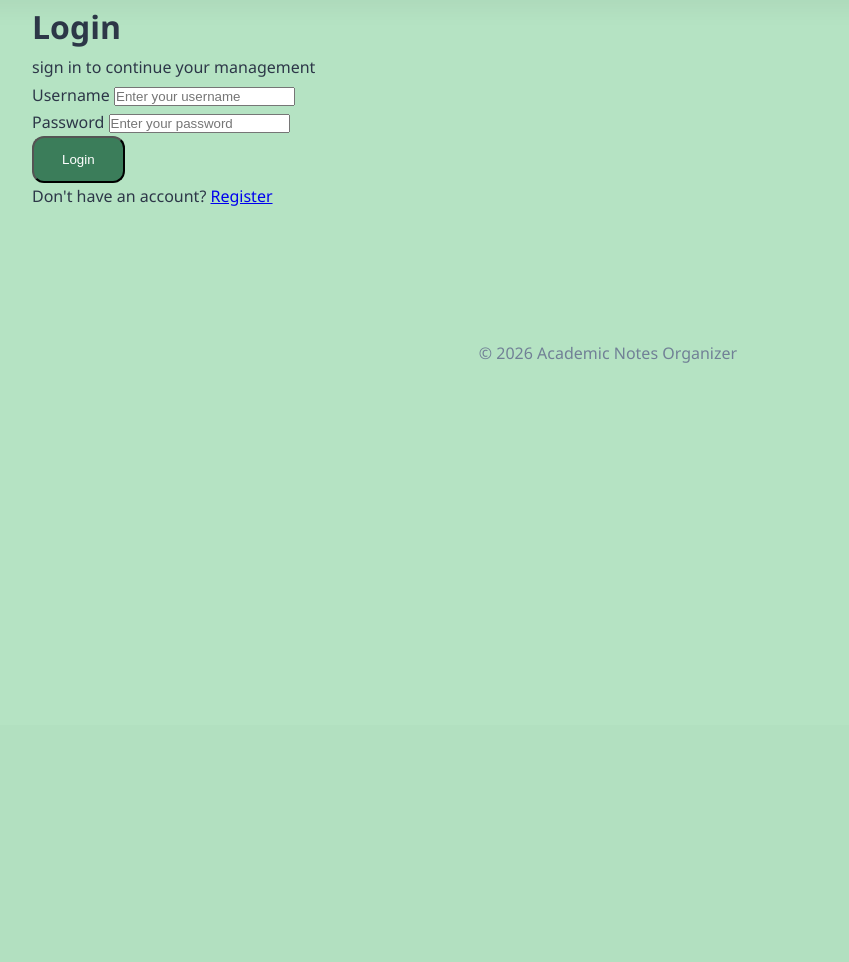
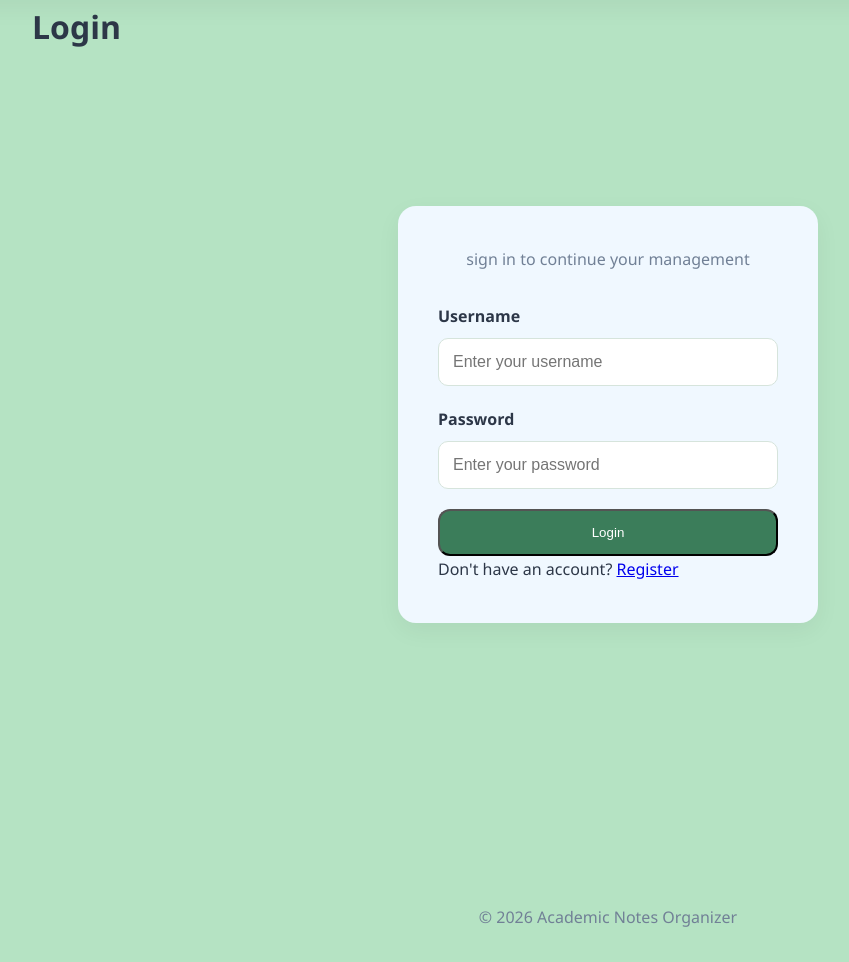
Before and after one commit to BardiaNikkar/academic_notes_organizer, a Django app: page /login/ in a window 1280 px wide. Shown: the part 75-1037 px from the top of the page, without its empty margins (32-881 px from the left). Before the commit the page ends 438 px from the top, so only its background shows below. Run offline with Django 5.2, Linux system fonts and the light colour scheme.

Commit message:
Design login page (static)

```diff
--- a/academic_notes/settings.py
+++ b/academic_notes/settings.py
@@ -117,11 +117,7 @@ USE_TZ = True
 # Static files (CSS, JavaScript, Images)
 # https://docs.djangoproject.com/en/6.0/howto/static-files/
 
-STATIC_URL = '/static/'
-StTAICFILES_DIRS = [
-    BASE_DIR / 'static',
-]
-
+STATIC_URL = 'static/'
 STATICFILES_DIRS = [
     BASE_DIR / 'static',
 ]
--- /dev/null
+++ b/static/css/login.css
@@ -0,0 +1,73 @@
+
+.login-section{
+    display: flex;
+    min-height: calc(100vh - 80px);
+    justify-content: center;
+    align-items: center;
+    padding: 40px 20px;
+}
+
+.login-card{
+    width: 100%;
+    max-width: 420px;
+    background: aliceblue;
+    padding: 40px;
+    border-radius: 18px;
+    box-shadow: var(--shadow);
+}
+
+.login-card h1{
+    text-align: center;
+    margin-bottom: 10px;
+    color: var(--text);
+}
+
+.subtitle{
+    text-align: center;
+    color: var(--text-light);
+    margin-bottom: 30px;
+}
+
+.form-group{
+    display: flex;
+    flex-direction: column;
+    margin-bottom: 20px;
+}
+
+.form-group label{
+    margin-bottom: 8px;
+    font-weight: 600;
+    color: var(--text);
+}
+
+.form-group input{
+    padding: 14px;
+    border-radius: 10px;
+    border: 1px solid #d6e4dc;
+    font-size: 1rem;
+    outline: none;
+}
+
+.form-group input:focus{
+    border-color: var(--primary);
+}
+
+.btn{
+    width: 100%;
+}
+
+.register-link{
+    text-align: center;
+    margin-top: 25px;
+    color: var(--text-light);
+}
+
+.register-link a{
+    color: var(--primary);
+    text-decoration: none;
+    font-weight: 600;
+}
+
+.register-link a:hover{
+    color: var(--primary-hover);
+}
--- a/templates/accounts/login.html
+++ b/templates/accounts/login.html
@@ -4,6 +4,11 @@
 {% block tiltle %}
 Login
 {% endblock %}
+
+{% block extra_css %}
+<link rel="stylesheet" href="{% static 'css/login.css' %}">
+{% endblock %}
+
 
 {% block content %}
 <h1>Login</h1>
--- a/templates/base.html
+++ b/templates/base.html
@@ -18,7 +18,7 @@
             <ul>
                 <li><a href="/">Home</a></li>
                 <li><a href="#">Courses</a></li>
-                <li><a href="#">Login</a></li>
+                <li><a href="login">Login</a></li>
             </ul>
         </nav>
     </header>
```
